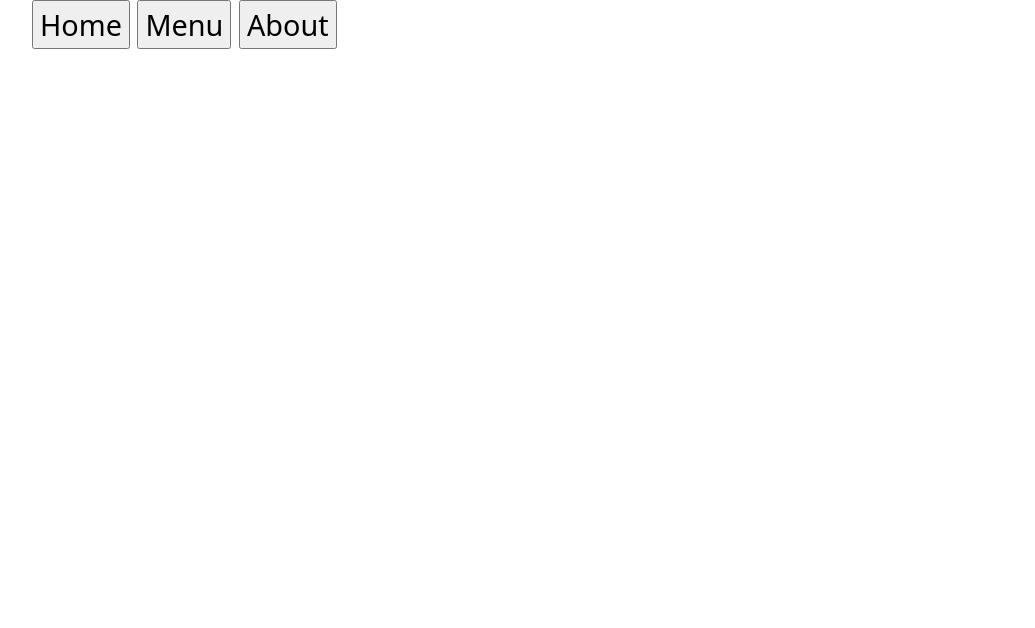
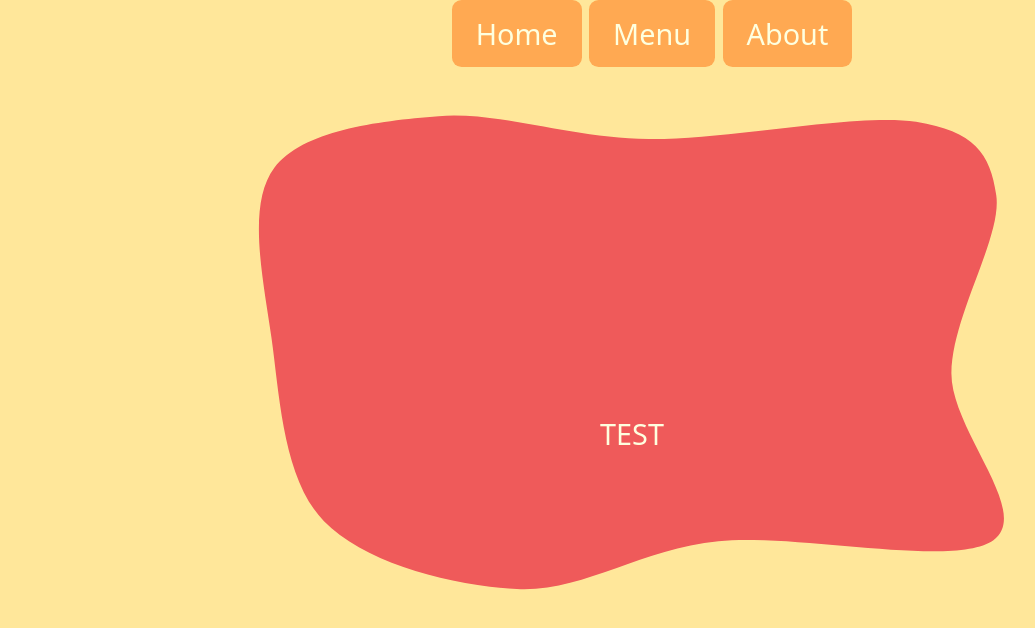
Before and after one commit to Nathoggles/restaurant-page, a website built with webpack: page src/template.html in a window 1280 px wide. Shown: the whole page, without its empty margins (8-1043 px from the left). Built offline with nearby package versions, Linux system fonts and the light colour scheme.

Commit message:
lay out basic css styling and integrate svg text background shape

```diff
--- a/src/styles.css
+++ b/src/styles.css
@@ -0,0 +1,44 @@
+:root {
+    --mainColor: #ffe79a;
+    --secondColor: #ffa952;
+    --bulletColor:#ef5a5a;
+    --fontColor: #feffdf;
+}
+.allContainer {
+    height: 100vh;
+    display: flex;
+    flex-direction: column;
+    justify-content: center;
+    align-items: center;
+    background-color: var(--mainColor);
+    color: var(--fontColor);
+}
+.content {
+    width: 80vw;
+    height: 100vh;
+    background-image: url( 'shapeL.svg' );
+    background-position: 50% 10%;
+    background-size:  75%;
+    background-repeat: no-repeat;
+    display: flex;
+    justify-content: center;
+    align-items: center;
+}
+
+button {
+    padding: 0.75rem 1.5rem;
+    border-radius: 0.75vw;
+    border: none;
+    cursor: pointer;
+    color: var(--fontColor);
+    background-color: var(--secondColor);
+}
+
+button:hover {
+    background-color: var(--fontColor);
+    color: var(--secondColor);
+}
+button:active {
+    background-color: var(--bulletColor);
+    color: var(--fontColor);
+}
--- a/src/template.html
+++ b/src/template.html
@@ -4,8 +4,11 @@
     <meta charset="UTF-8">
     <meta name="viewport" content="width=device-width, initial-scale=1.0">
     <title>Main</title>
+<link href="styles.css" rel="stylesheet" type="text/css">
+<link href="mycssbasis.css" rel="stylesheet" type="text/css">
 </head>
 <body>
+    <div class="allContainer">
         <header>
             <nav>
                 <ul>
@@ -15,6 +18,7 @@
 
                 </ul>
         </header>
-    <div id="content"></div>
+        <div class="content">TEST</div>
+    </div>
 </body>
 </html>
```
Also changed, not shown: src/shapeL.svg (added), src/shapeS.svg (added). Lines whose indentation alone changed are shown as unchanged.
